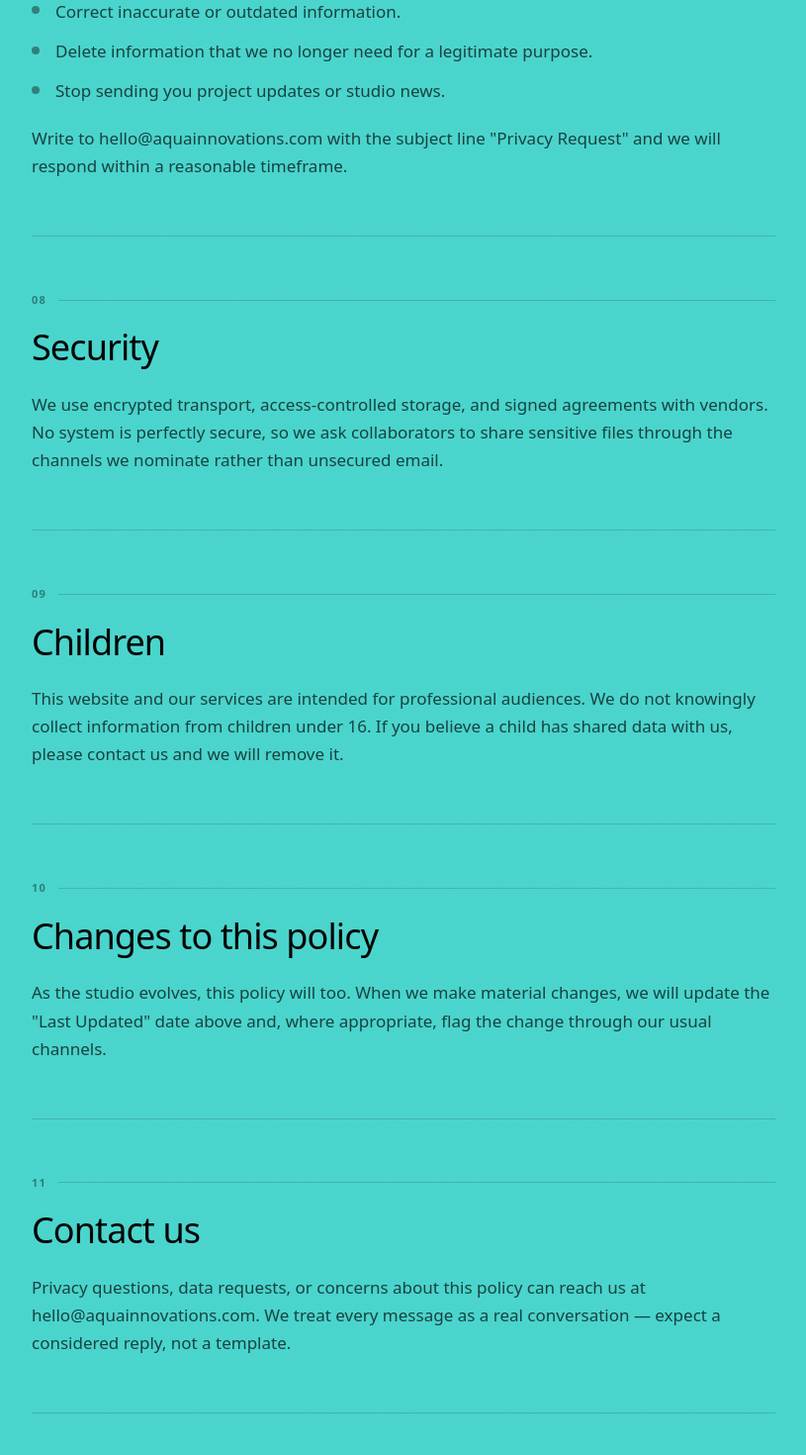
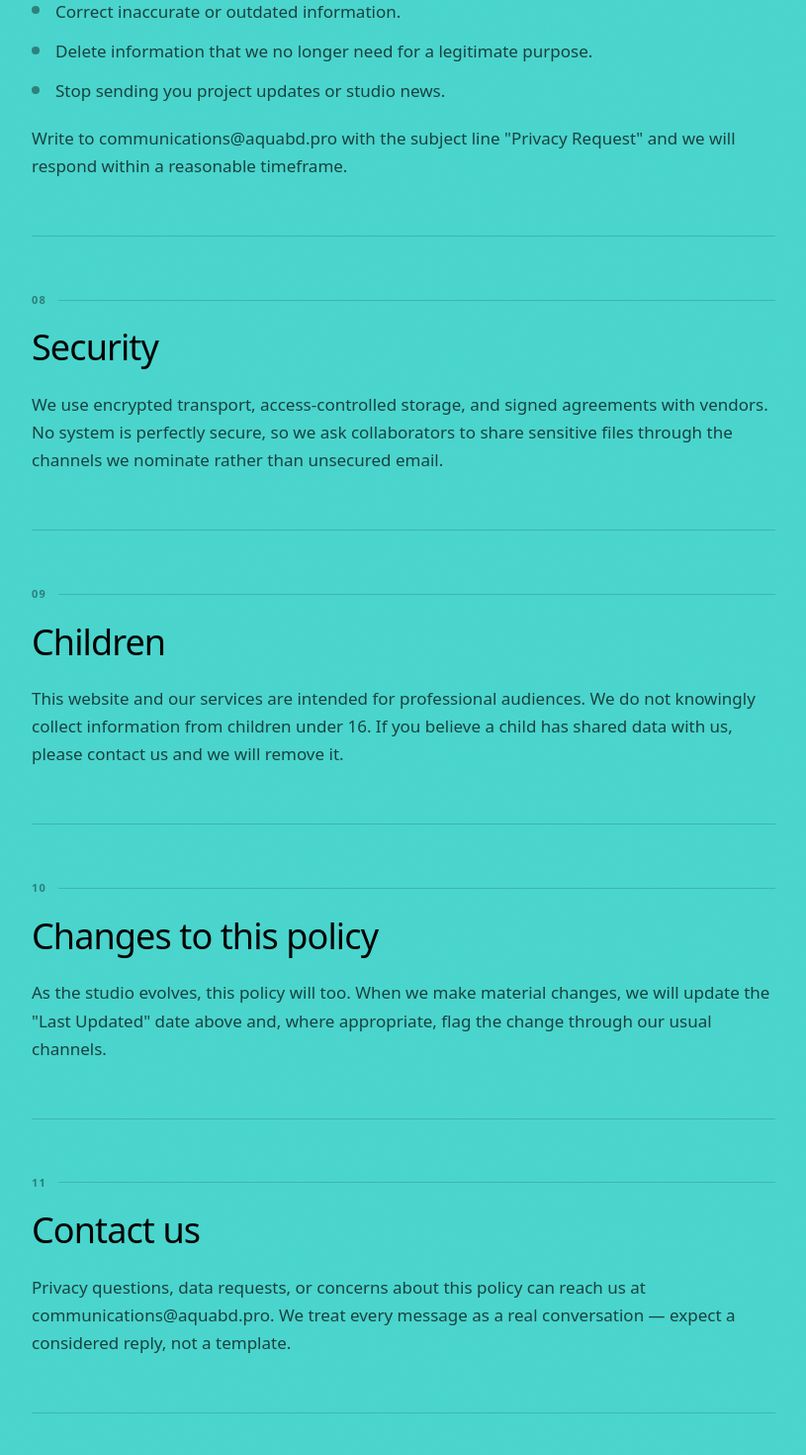
Before and after one commit to dhruba-datta/Aqua, a React (Vite) app: page /privacy in a window 1280 px wide. Shown: the part 3440-4910 px from the top of the page at 99% size, without its empty margins (368-1183 px from the left). Built offline with nearby package versions, Linux system fonts and the light colour scheme; a web font is replaced by a local one.

Commit message:
chore: update contact email address across components and privacy policy

```diff
--- a/src/components/Contact.jsx
+++ b/src/components/Contact.jsx
@@ -25,8 +25,8 @@ export default function Contact() {
         <div className="grid grid-cols-1 md:grid-cols-2 gap-12 md:gap-20 mb-20 md:mb-32 opacity-0 translate-y-10 [.is-visible_&]:opacity-100 [.is-visible_&]:translate-y-0 transition-all duration-1000">
           <div className="flex flex-col gap-6">
             <span className="text-accent text-sm font-bold uppercase tracking-widest">Say Hello</span>
-            <a href="mailto:hello@signal.agency" className="text-3xl sm:text-4xl md:text-5xl lg:text-6xl font-semibold hover:text-accent transition-colors break-all">
-              hello@signal.agency
+            <a href="mailto:communications@aquabd.pro" className="text-3xl sm:text-4xl md:text-5xl lg:text-6xl font-semibold hover:text-accent transition-colors break-all">
+              communications@aquabd.pro
             </a>
           </div>
           <div className="flex flex-col gap-6">
@@ -48,7 +48,7 @@ export default function Contact() {
           <h2 className="text-fluid-h2 font-black leading-tight mb-12">
             Let&apos;s create something <span className="text-accent italic">extraordinary</span> together.
           </h2>
-          <a href="mailto:hello@signal.agency" className="inline-flex items-center gap-4 px-10 py-5 bg-accent text-white rounded-full font-bold uppercase tracking-widest hover:bg-black transition-all group shadow-2xl">
+          <a href="mailto:communications@aquabd.pro" className="inline-flex items-center gap-4 px-10 py-5 bg-accent text-white rounded-full font-bold uppercase tracking-widest hover:bg-black transition-all group shadow-2xl">
             Start a Project
             <span className="flex items-center justify-center w-8 h-8 bg-white text-black rounded-full group-hover:translate-x-2 transition-transform">
               <svg viewBox="0 0 12 12" className="w-4 h-4" fill="none" stroke="currentColor" strokeWidth="2.5" strokeLinecap="round">
--- a/src/pages/Privacy.jsx
+++ b/src/pages/Privacy.jsx
@@ -114,7 +114,7 @@ const sections = [
       },
       {
         type: 'p',
-        text: 'Write to hello@aquainnovations.com with the subject line "Privacy Request" and we will respond within a reasonable timeframe.',
+        text: 'Write to communications@aquabd.pro with the subject line "Privacy Request" and we will respond within a reasonable timeframe.',
       },
     ],
   },
@@ -154,7 +154,7 @@ const sections = [
     body: [
       {
         type: 'p',
-        text: 'Privacy questions, data requests, or concerns about this policy can reach us at hello@aquainnovations.com. We treat every message as a real conversation — expect a considered reply, not a template.',
+        text: 'Privacy questions, data requests, or concerns about this policy can reach us at communications@aquabd.pro. We treat every message as a real conversation — expect a considered reply, not a template.',
       },
     ],
   },
```
